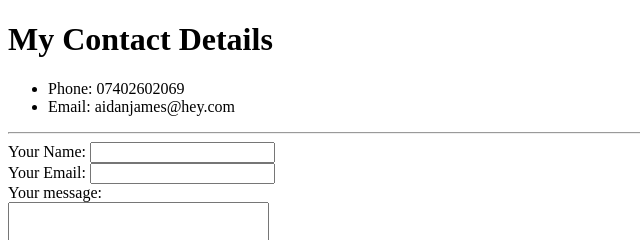
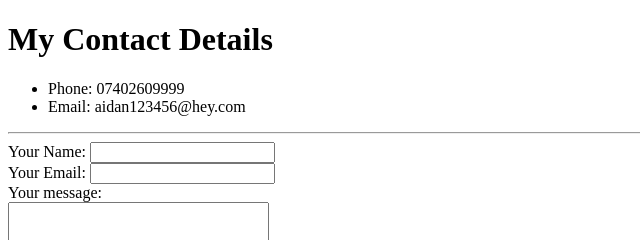
Before and after one commit to aidanjames/cv, a plain HTML site: page contact-details.html in a window 1280 px wide. Shown: the top 240 px of the page, 0-640 px from the left. Drawn offline with Linux system fonts and the light colour scheme.

Commit message:
Update contact-details.html

```diff
--- a/contact-details.html
+++ b/contact-details.html
@@ -9,8 +9,8 @@
 <body>
   <h1>My Contact Details</h1>
   <ul>
-    <li>Phone: 07402602069</li>
-    <li>Email: aidanjames@hey.com</li>
+    <li>Phone: 07402609999</li>
+    <li>Email: aidan123456@hey.com</li>
   </ul>
   <hr>
   <form action="mailto:aidanjames@hey.com" method="post" enctype="text/plain">
```
